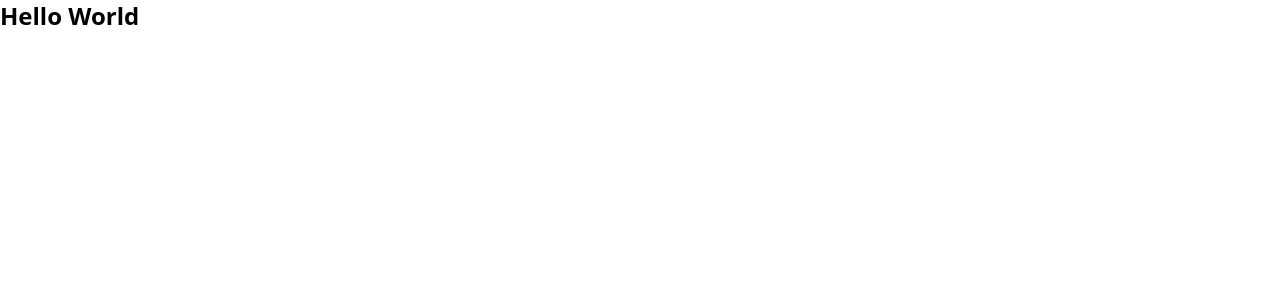
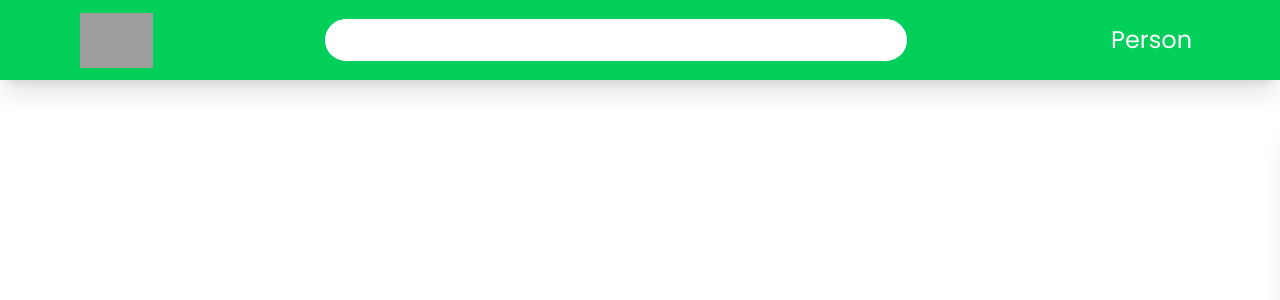
Before and after one commit to rizkyalf11/pas-x-s2, a React (Vite) app: page / in a window 1280 px wide. Shown: the top 300 px of the page. Built offline with nearby package versions, Linux system fonts and the light colour scheme; grey boxes are pictures that could not be loaded.

Commit message:
membuat router

```diff
--- a/src/App.jsx
+++ b/src/App.jsx
@@ -1,9 +1,24 @@
+// RRD
+import { BrowserRouter as Router } from 'react-router-dom'
+
+// Comp
+import Navbar from './component/Navbar'
+
+// FM
+import { AnimatePresence } from 'framer-motion'
+
+// Pages
+import AnimateRoutes from './animateRoute/AnimateRoutes'
+
 function App() {
-  return (
-    <>
-      <h1 className="text-2xl font-bold">Hello World</h1>
-    </>
-  )
+	return (
+		<Router>
+			<Navbar />
+			<AnimatePresence>
+				<AnimateRoutes />
+			</AnimatePresence>
+		</Router>
+	)
 }
 
 export default App
--- /dev/null
+++ b/src/animateRoute/AnimateRoutes.jsx
@@ -0,0 +1,17 @@
+// RRD
+import { Routes, Route, useLocation } from 'react-router-dom'
+
+// Pages
+import Home from '../pages/Home'
+
+const AnimateRoutes = () => {
+  const location = useLocation()
+
+  return (
+    <Routes location={location} key={location.pathname}>
+      <Route path='/' element={<Home />} />
+    </Routes>
+  )
+}
+
+export default AnimateRoutes
--- /dev/null
+++ b/src/component/Navbar.jsx
@@ -0,0 +1,70 @@
+const Navbar = () => {
+  return (
+    <header
+    className="h-[80px] bg-navigator dark:bg-slate-700 flex flex-row items-center justify-between gap-1 hpsk:gap-3 hpk:gap-0 px-2 hpsk:px-4 hpk:px-10 lg:px-20 fixed inset-x-0 top-0 shadow-xl z-30 ">
+    <img src="../src/img/Group 32.png" alt="" className="h-[55px] hidden lg:block" />
+    <div className="relative flex items-center h-[50px] ">
+
+      <label htmlFor="search" className="absolute left-3  top-3 ">
+        <ion-icon className=" text-2xl text-[#8b8b8b]" name="search-outline"></ion-icon>
+      </label>
+      <input type="search" name="" id="search" placeholder=' '
+        className="h-[35px] hpsk:h-[40px] rounded-full w-[98%] hpk:w-full xl:w-[580px] text-base hpsk:text-lg pl-[50px] outline outline-white focus:outline-[3px] focus:outline-[#8b8b8b] pr-[15px] hpk:pr-[30px] transition duration-300 hover:ring-4 hover:ring-green-600" />
+    </div>
+    <div className=" flex flex-row items-center gap-2 hp:gap-4">
+      <ion-icon name="heart-outline" className="text-white font-black text-3xl hp:text-4xl"></ion-icon>
+      <ion-icon name="cart-outline" className="text-white font-black text-3xl hp:text-4xl"></ion-icon>
+      <div className=" flex flex-row gap-2 items-center cursor-pointer" id="profile">
+        <h1 className=" text-white text-2xl font-poppins font-normal hidden sm:block">Person</h1>
+        <ion-icon name="person-circle-outline" className="text-white font-black text-4xl hp:text-5xl "></ion-icon>
+      </div>
+    </div>
+    <div
+      className="absolute flex flex-col gap-2 w-[340px] h-[340px] rounded-3xl bg-white dark:bg-slate-700 shadow-xl -right-[340px] top-28 py-4 px-4 transition-all duration-150"
+      id="profileDetail">
+      <div className="flex items-center gap-3 mb-2">
+
+        <div className="aspect-square w-[100px] rounded-full bg-slate-700 dark:bg-white " id="switch">
+
+        </div>
+        <div className=" flex flex-col font-poppins">
+          <h1 className=" text-2xl font-medium dark:text-white">person</h1>
+          <h2 className=" font-light text-sm text-[#8b8b8b]">mondokskuy19@gmail.com</h2>
+        </div>
+      </div>
+      <hr />
+      <div className=" flex flex-col gap-3 ml-5 mt-2">
+
+        <div
+          className="font-quicksand text-[#8b8b8b] dark:text-white dark:hover:text-navigator hover:text-navigator flex flex-row items-center gap-4 group">
+          <ion-icon name="heart" className="text-3xl  transition-all duration-150"></ion-icon>
+          <h3 className="font-bold text-xl transition-all duration-150">Wishlist</h3>
+        </div>
+        <div
+          className="font-quicksand text-[#8b8b8b] dark:text-white dark:hover:text-navigator hover:text-navigator  flex flex-row items-center gap-4">
+          <ion-icon name="cart" className="text-3xl transition-all duration-150"></ion-icon>
+          <h3 className="font-bold text-xl transition-all duration-150">Cart</h3>
+        </div>
+        <div
+          className="font-quicksand text-[#8b8b8b] dark:text-white dark:hover:text-navigator hover:text-navigator  flex flex-row items-center gap-4">
+          <ion-icon name="people" className="text-3xl transition-all duration-150"></ion-icon>
+          <h3 className="font-bold text-xl transition-all duration-150">About Creator</h3>
+        </div>
+      </div>
+      <hr className="my-2" />
+      <div className="ml-4">
+        <label className="relative inline-flex items-center mb-5 cursor-pointer text-[#8b8b8b]">
+          <input type="checkbox" className="sr-only peer" id="darkSwitch" />
+          <div
+            className="w-11 h-6 bg-gray-200 peer-focus:outline-none rounded-full peer dark:bg-gray-700 peer-checked:after:translate-x-full peer-checked:after:border-white after:content-[''] after:absolute after:top-[2px] after:left-[2px] after:bg-white after:border-gray-300 after:border after:rounded-full after:h-5 after:w-5 after:transition-all dark:border-gray-600 peer-checked:bg-navigator">
+          </div>
+          <span className="ml-3 text-sm text-gray-900 dark:text-gray-300 font-quicksand font-medium">Dark Mode</span>
+        </label>
+
+      </div>
+    </div>
+  </header>
+  )
+}
+
+export default Navbar
--- /dev/null
+++ b/src/pages/Home.jsx
@@ -0,0 +1,7 @@
+const Home = () => {
+  return (
+    <div>Home Page</div>
+  )
+}
+
+export default Home
```
Also changed, not shown: main.html (+8 -4 lines).
